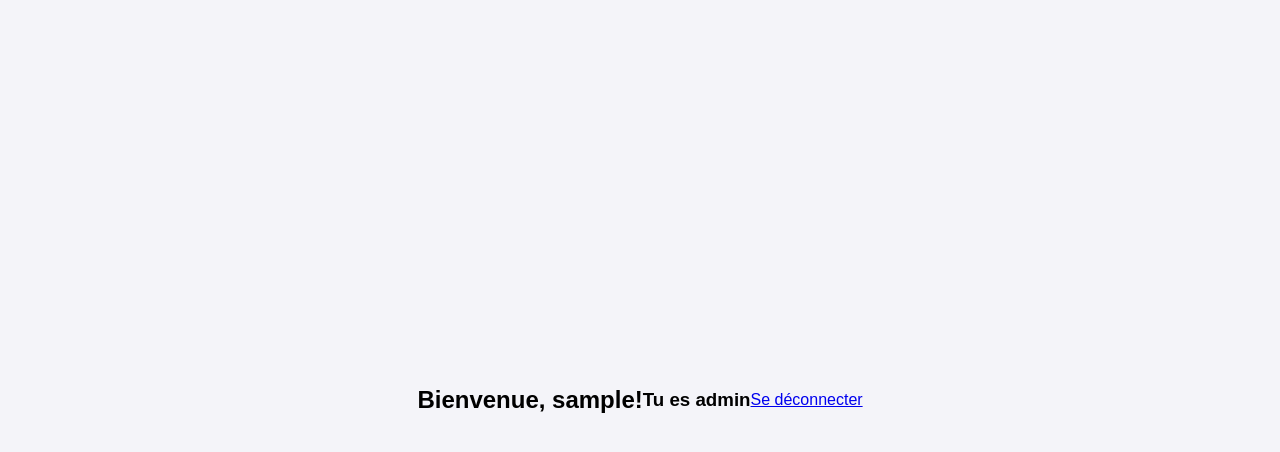
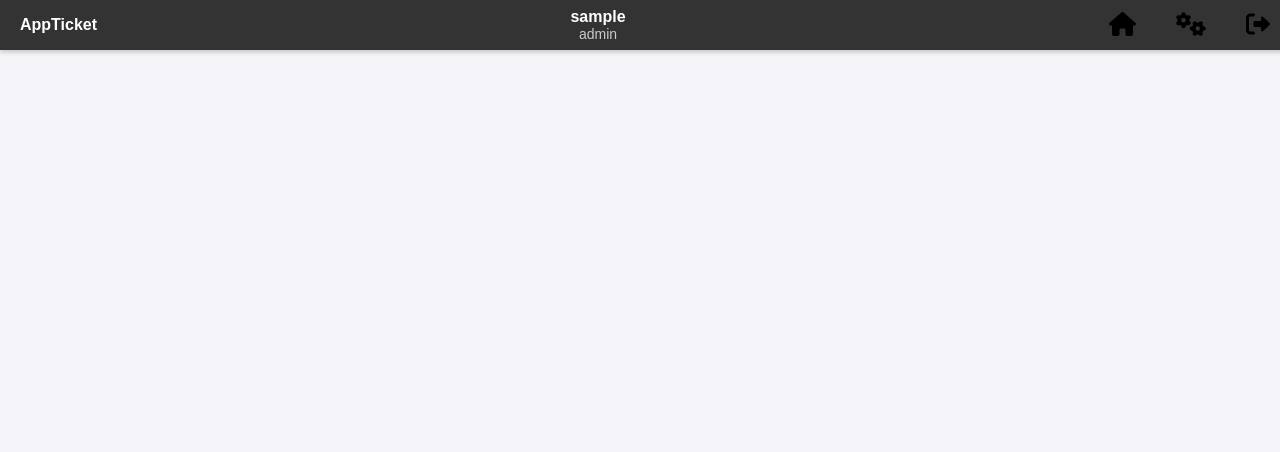
Before and after one commit to TartosFraises/AppTicket, a Flask app: template app/templates/home.html in a window 1280 px wide. Shown: the top 452 px of the page. Run offline with Flask 3, Linux system fonts and the light colour scheme; the template is opened without the code that fills it: most values are stand-ins (such as "Sample title", 1, 10 or a date in 2020).

Commit message:
Add navbar

```diff
--- a/app/static/styles.css
+++ b/app/static/styles.css
@@ -78,3 +78,86 @@ input[type="submit"]:hover {
     font-size: 14px;
     margin-bottom: 15px;
 }
+
+.navbar {
+    background-color: #333;
+    color: white;
+    height: 40px;  /* Hauteur réduite */
+    padding: 5px 20px;
+    display: flex;
+    justify-content: space-between;
+    align-items: center;
+    position: fixed;
+    top: 0;
+    left: 0;
+    width: 100%;
+    z-index: 1000;
+    box-shadow: 0px 2px 5px rgba(0, 0, 0, 0.2);
+}
+
+/* Logo */
+.logo {
+    font-size: 16px;
+    font-weight: bold;
+}
+
+/* Liens */
+.nav-right {
+    display: flex;
+    gap: 10px;
+}
+
+.nav-link {
+    color: white;
+    text-decoration: none;
+    font-size: 14px;
+    padding: 5px 10px;
+    border-radius: 3px;
+    transition: background 0.3s;
+}
+
+.nav-link:hover {
+    background-color: #555;
+}
+
+.content {
+    padding-top: 50px;
+}
+
+nav ul {
+    list-style-type: none;
+    margin: 0;
+    padding: 0;
+    display: flex;
+}
+
+nav ul li {
+    margin-right: 20px;
+}
+
+nav ul li a {
+    text-decoration: none;
+    color: #000;
+    font-size: 24px;
+    display: inline-block;
+    padding: 10px;
+}
+
+nav ul li a:hover {
+    color: #007BFF;
+}
+.user-info {
+    display: flex;
+    flex-direction: column;
+    align-items: center;
+    color: #fff;
+}
+
+.username {
+    font-weight: bold;
+}
+
+.role {
+    font-size: 14px;
+    color: #ccc;
+}
--- a/app/templates/home.html
+++ b/app/templates/home.html
@@ -5,10 +5,9 @@
     <meta name="viewport" content="width=device-width, initial-scale=1.0">
     <title>Accueil</title>
 	<link rel="stylesheet" href="{{ url_for('static', filename='styles.css') }}">
+	<link rel="stylesheet" href="https://cdnjs.cloudflare.com/ajax/libs/font-awesome/6.0.0-beta3/css/all.min.css">
 </head>
 <body>
-    <h2>Bienvenue, {{ username }}!</h2>
-	<h3>Tu es {{ userrole }}</h3>
-    <a href="{{ url_for('base_route.logout') }}">Se déconnecter</a>
+	{% include 'navbar.html' %}
 </body>
 </html>
--- a/app/templates/login.html
+++ b/app/templates/login.html
@@ -9,12 +9,12 @@
 </head>
 <body>
     <div class="container">
-        {% if error %}
-            <p style="color: red;">{{ error }}</p>
-        {% endif %}
 
         <div class="login-box">
             <h1 class="app-title">AppTicket</h1>
+             {% if error %}
+				<p style="color: red;">{{ error }}</p>
+			{% endif %}
 
             <form id="password-form" method="post">
                 <div class="form-group">
--- /dev/null
+++ b/app/templates/navbar.html
@@ -0,0 +1,18 @@
+<nav class="navbar">
+    <div class="nav-left">
+        <span class="logo">AppTicket</span>
+    </div>
+		 <div class="user-info">
+			<span class="username">{{ username }}</span>
+			<span class="role">{{ userrole }}</span>
+		</div>
+
+	<nav>
+		<ul>
+			<li><a href="/"><i class="fas fa-home"></i></a></li>
+			<li><a href="/update_user"><i class="fas fa-cogs"></i></a></li>
+			<li><a href="/logout"><i class="fas fa-sign-out-alt"></i></a></li>
+		</ul>
+	</nav>
+
+</nav>
```
